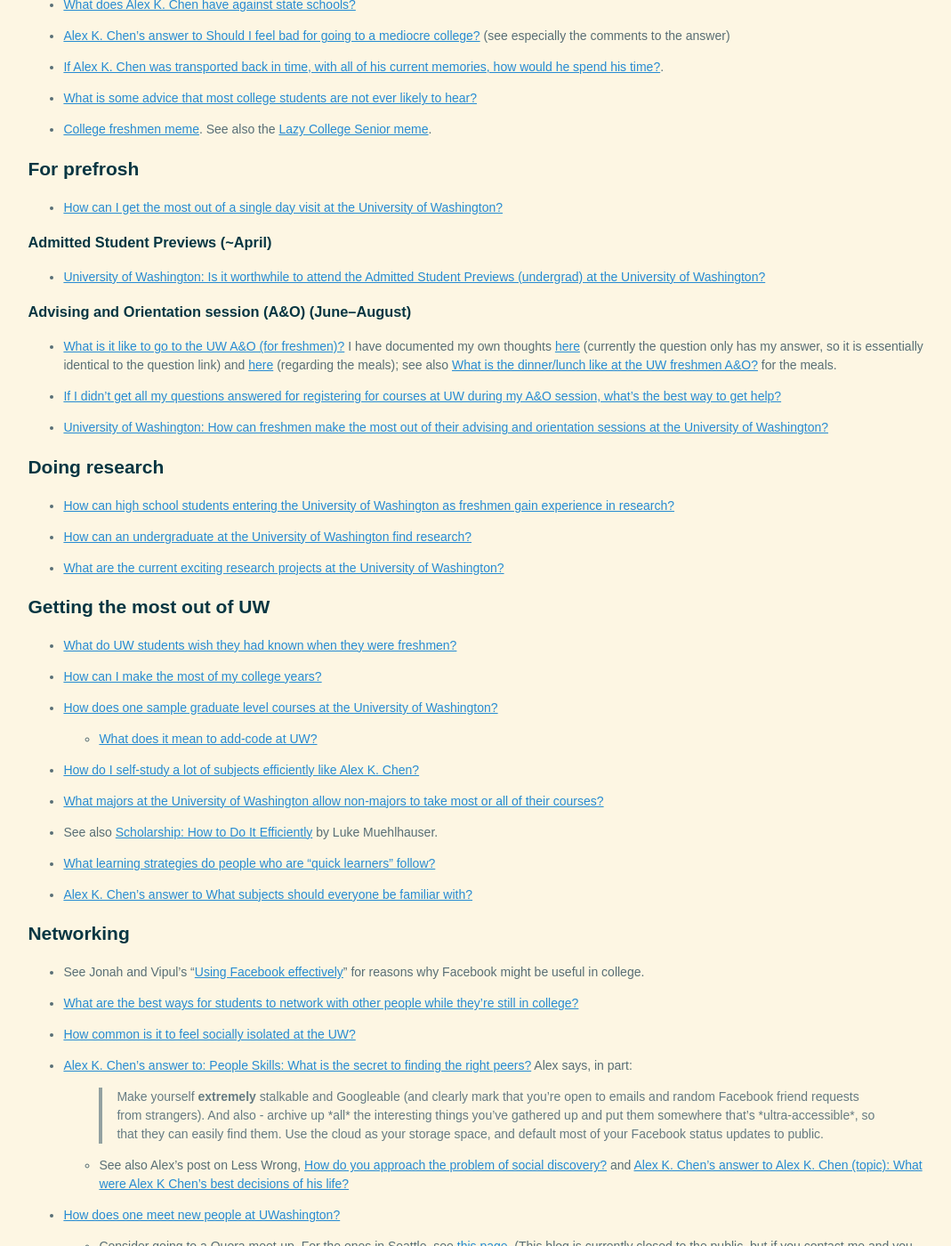
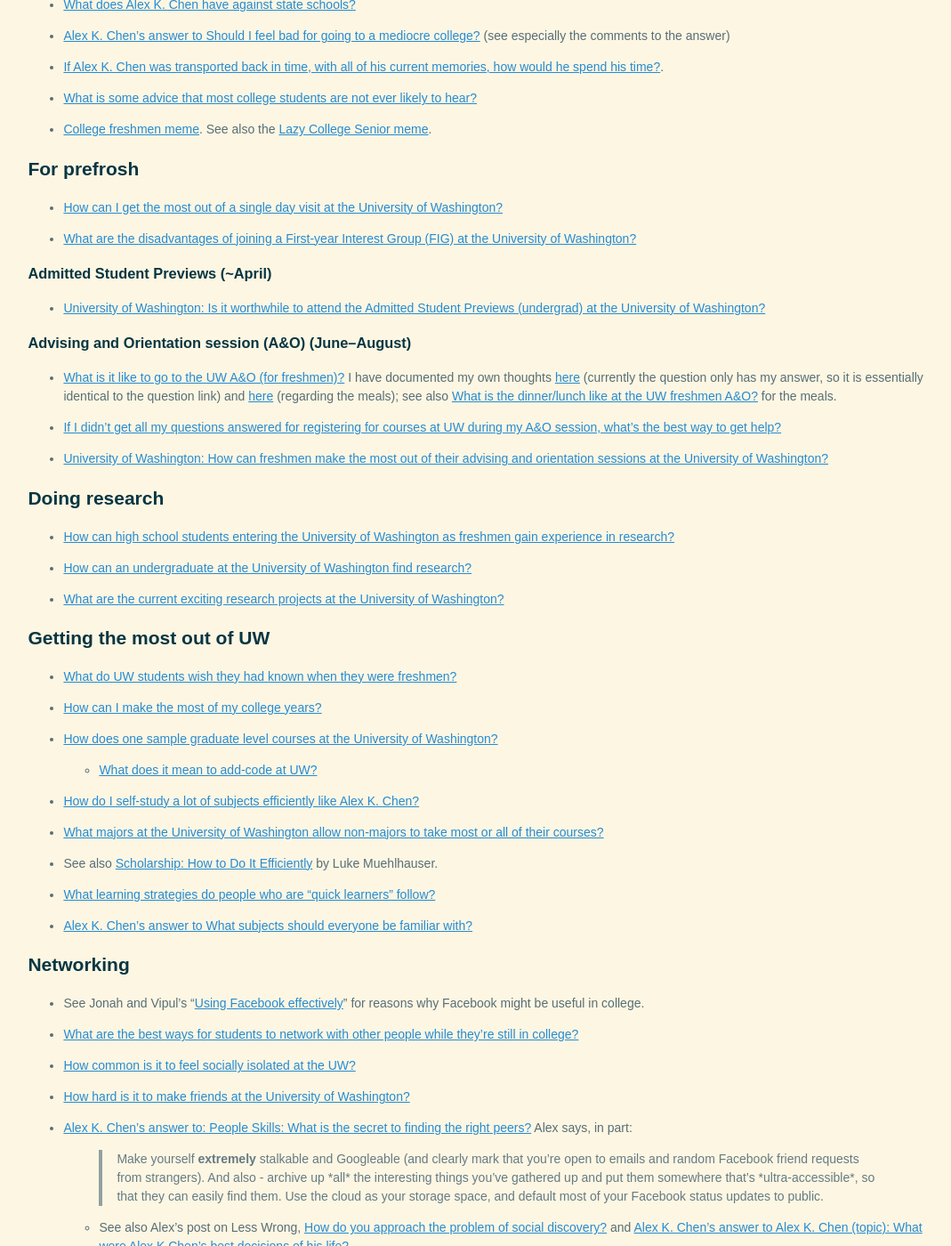
Before and after one commit to riceissa/riceissa.github.io, a Jekyll site: the page built from uw/resources.md, in a window 1280 px wide and 1400 px high, scrolled down 877 px. Shown: the whole window at 89% size, without its empty margins (103-1172 px from the left). Built offline with Jekyll 4.4.1, drawn with Linux system fonts in a browser that asks for light colours; Markdown is read by kramdown in place of the engine named in the settings; comment, search, counter and statistics services are not loaded.

Commit message:
add FIG question (disadvantages)

```diff
--- a/uw/resources.md
+++ b/uw/resources.md
@@ -68,6 +68,8 @@ See also the [Lazy College Senior meme](http://www.quickmeme.com/Lazy-College-Se
 
 - [How can I get the most out of a single day visit at the University of Washington?](https://www.quora.com/How-can-I-get-the-most-out-of-a-single-day-visit-at-the-University-of-Washington)
 
+- [What are the disadvantages of joining a First-year Interest Group (FIG) at the University of Washington?](https://www.quora.com/What-are-the-disadvantages-of-joining-a-First-year-Interest-Group-FIG-at-the-University-of-Washington)
+
 ### Admitted Student Previews (~April)
 
 - [University of Washington: Is it worthwhile to attend the Admitted Student Previews (undergrad) at the University of Washington?](https://www.quora.com/University-of-Washington/Is-it-worthwhile-to-attend-the-Admitted-Student-Previews-undergrad-at-the-University-of-Washington)
@@ -118,6 +120,8 @@ I have documented my own thoughts [here](https://www.quora.com/What-is-it-like-t
 - [What are the best ways for students to network with other people while they're still in college?](https://www.quora.com/What-are-the-best-ways-for-students-to-network-with-other-people-while-theyre-still-in-college)
 
 - [How common is it to feel socially isolated at the UW?](https://www.quora.com/How-common-is-it-to-feel-socially-isolated-at-the-UW)
+
+- [How hard is it to make friends at the University of Washington?](https://www.quora.com/How-hard-is-it-to-make-friends-at-the-University-of-Washington)
 
 -   [Alex K. Chen’s answer to: People Skills: What is the secret to finding the right peers?](https://www.quora.com/People-Skills/What-is-the-secret-to-finding-the-right-peers/answer/Alex-K-Chen)
 Alex says, in part:
```
